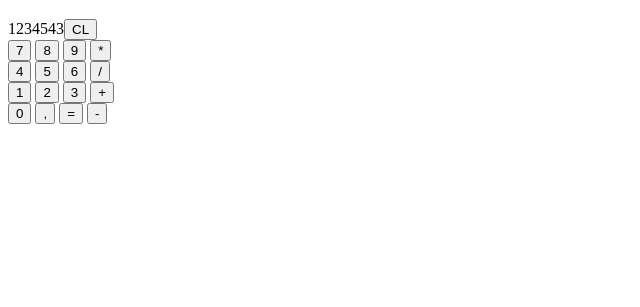
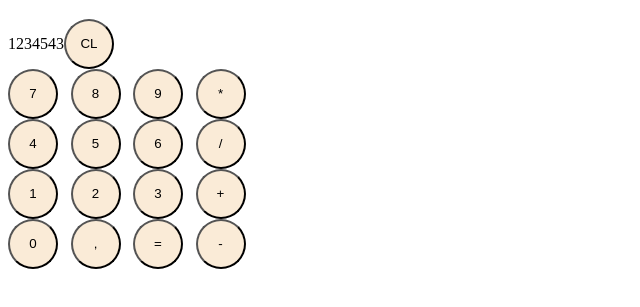
Before and after one commit to bollowatsch/calculator, a plain HTML site: page index.html in a window 1280 px wide. Shown: the part 61-368 px from the top of the page, without its empty margins (0-640 px from the left). Drawn offline with Linux system fonts and the light colour scheme.

Commit message:
add basic button styling for testing

```diff
--- a/index.html
+++ b/index.html
@@ -19,15 +19,15 @@
       <button data-id="7" class="btn-number">7</button>
       <button data-id="8" class="btn-number">8</button>
       <button data-id="9" class="btn-number">9</button>
-      <button data-id="*" class="btn-operator" id="btn-mulitply">*</button><br>
+      <button data-id="*" class="btn-operator" id="btn-mulitply">*</button>
       <button data-id="4" class="btn-number">4</button>
       <button data-id="5" class="btn-number">5</button>
       <button data-id="6" class="btn-number">6</button>
-      <button data-id="/" class="btn-operator" id="btn-divide">/</button><br>
+      <button data-id="/" class="btn-operator" id="btn-divide">/</button>
       <button data-id="1" class="btn-number">1</button>
       <button data-id="2" class="btn-number">2</button>
       <button data-id="3" class="btn-number">3</button>
-      <button data-id="+" class="btn-operator" id="btn-add">+</button><br>
+      <button data-id="+" class="btn-operator" id="btn-add">+</button>
       <button data-id="0" class="btn-number">0</button>
       <button data-id="." class="btn-number" id="btn-comma">,</button>
       <button data-id="=" class="btn-operator" id="btn-equals">=</button>
--- a/style.css
+++ b/style.css
@@ -0,0 +1,17 @@
+.button-container,
+display-container {
+  width: 250px;
+  display: grid;
+  grid-template-columns: auto auto auto auto;
+}
+
+.display.container {
+  grid-template-areas: auto auto;
+}
+
+button {
+  aspect-ratio: 1;
+  width: 50px;
+  background-color: antiquewhite;
+  border-radius: 50% 50%;
+}
```
